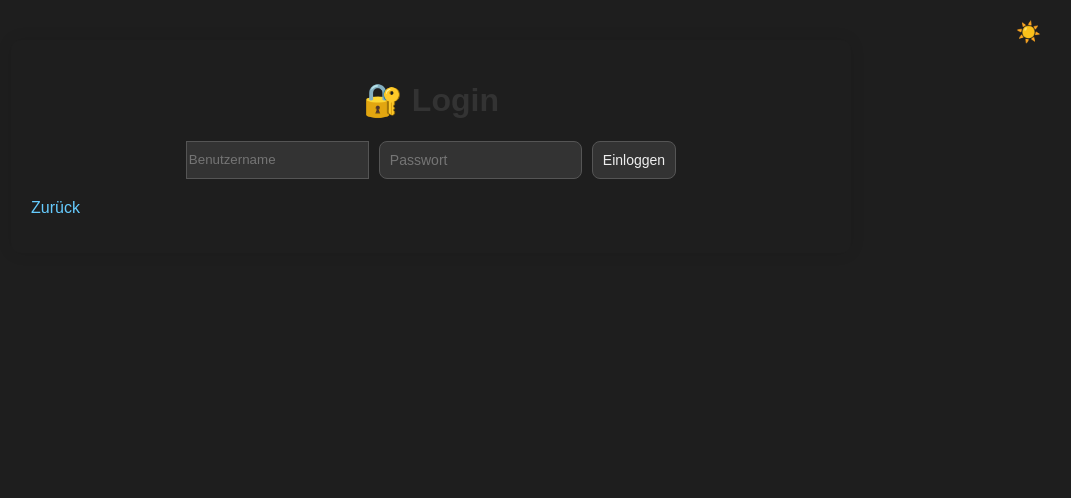
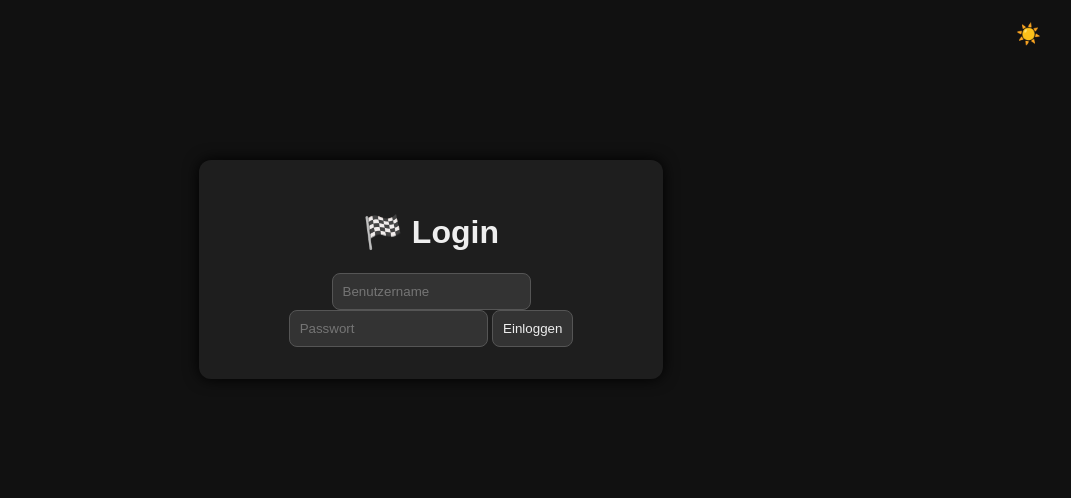
Before and after one commit to Tafi03/racevalleykings, a Flask app: page /login in a window 1280 px wide. Shown: the top 498 px of the page, without its empty margins (209-1280 px from the left). Run offline with Flask 3, Linux system fonts and the light colour scheme.

Commit message:
Login-first flow, navbar, darkmode styling

```diff
--- a/app.py
+++ b/app.py
@@ -3,19 +3,14 @@ from werkzeug.security import generate_password_hash, check_password_hash
 from sqlalchemy import create_engine, text
 import os
 
-# ───────────────────────────
-# Grundkonfiguration
-# ───────────────────────────
+# ── Flask-Grundkonfiguration ──────────────────────────────────────────
 app = Flask(__name__)
-app.secret_key = os.environ.get("SECRET_KEY", "dev-secret")  # ✔ ENV‑Variable auf Render setzen!
+app.secret_key = os.environ.get("SECRET_KEY", "dev-secret")      # in Render setzen!
 
-DATABASE_URL = os.environ["DATABASE_URL"]  # kommt aus Render‑Postgres
+DATABASE_URL = os.environ["DATABASE_URL"]                        # Render-Postgres
 engine = create_engine(DATABASE_URL, pool_pre_ping=True, future=True)
 
-# ───────────────────────────
-# DB‑Schema initialisieren
-# ───────────────────────────
-
+# ── Datenbank-Schema einmalig anlegen ────────────────────────────────
 def init_db() -> None:
     with engine.begin() as conn:
         conn.execute(text("""
@@ -34,29 +29,46 @@ def init_db() -> None:
                 datum  DATE NOT NULL
             );
         """))
-
 init_db()
 
-# ───────────────────────────
-# Hilfsfunktionen
-# ───────────────────────────
-
+# ── Hilfsfunktionen ─────────────────────────────────────────────────
 def current_user_role():
     user = session.get("user")
     if not user:
         return None, False
     with engine.begin() as conn:
         row = conn.execute(
-            text("SELECT is_admin FROM nutzer WHERE username = :u"), {"u": user}
+            text("SELECT is_admin FROM nutzer WHERE username = :u"),
+            {"u": user}
         ).fetchone()
     return user, bool(row and row[0])
 
-# ───────────────────────────
-# Routen
-# ───────────────────────────
+def add_user(username: str, password_plain: str, is_admin: bool = False):
+    pw_hash = generate_password_hash(password_plain)
+    with engine.begin() as conn:
+        conn.execute(
+            text("""
+                INSERT INTO nutzer (username, passwort, is_admin)
+                VALUES (:u, :p, :a)
+                ON CONFLICT (username) DO NOTHING
+            """),
+            {"u": username, "p": pw_hash, "a": is_admin}
+        )
 
+# ── Routen ──────────────────────────────────────────────────────────
 @app.route('/')
-def index():
+def root():
+    """Start: immer erst zur Login-Seite – außer man ist eingeloggt."""
+    if 'user' in session:
+        return redirect('/zeiten')
+    return redirect('/login')
+
+@app.route('/zeiten')
+def zeiten():
+    """Hauptseite (Rangliste) – nur für eingeloggte User."""
+    if 'user' not in session:
+        return redirect('/login')
+
     user, admin = current_user_role()
     with engine.begin() as conn:
         zeiten = conn.execute(
@@ -64,21 +76,19 @@ def index():
         ).all()
     return render_template("index.html", zeiten=zeiten, user=user, admin=admin)
 
-
 @app.route('/add', methods=['POST'])
 def add():
     if 'user' not in session:
         return redirect('/login')
-    name = request.form['name']
-    zeit = request.form['zeit']
+    name  = request.form['name']
+    zeit  = request.form['zeit']
     datum = request.form['datum']
     with engine.begin() as conn:
         conn.execute(
             text("INSERT INTO zeiten (name, zeit, datum) VALUES (:n, :z, :d)"),
             {"n": name, "z": zeit, "d": datum}
         )
-    return redirect('/')
-
+    return redirect('/zeiten')
 
 @app.route('/login', methods=['GET', 'POST'])
 def login():
@@ -93,59 +103,48 @@ def login():
             ).fetchone()
         if row and check_password_hash(row[0], password):
             session['user'] = username
-            return redirect('/')
+            return redirect('/zeiten')
         error = "Login fehlgeschlagen"
     return render_template("login.html", error=error)
-
 
 @app.route('/logout')
 def logout():
     session.pop('user', None)
-    return redirect('/')
+    return redirect('/login')
 
-
-# ───────────────────────────
-# Admin‑bereich
-# ───────────────────────────
+# ── Admin-Bereich ────────────────────────────────────────────────────
 @app.route('/admin')
 def admin_panel():
-    user, admin = current_user_role()
-    if not admin:
+    user, is_admin = current_user_role()
+    if not is_admin:
         return redirect('/login')
     with engine.begin() as conn:
-        users = conn.execute(text("SELECT id, username, is_admin FROM nutzer")).all()
-    return render_template("admin.html", nutzer=users)
-
+        nutzer = conn.execute(
+            text("SELECT id, username, is_admin FROM nutzer")
+        ).all()
+    return render_template("admin.html", nutzer=nutzer, user=user, admin=True)
 
 @app.route('/admin/add-user', methods=['POST'])
 def admin_add_user():
-    _, admin = current_user_role()
-    if not admin:
+    _, is_admin = current_user_role()
+    if not is_admin:
         return redirect('/login')
-    username = request.form['username']
-    password = request.form['password']
-    is_admin = request.form.get('is_admin') == 'on'
-    pw_hash = generate_password_hash(password)
-    try:
-        with engine.begin() as conn:
-            conn.execute(text("""
-                INSERT INTO nutzer (username, passwort, is_admin)
-                VALUES (:u, :p, :a)
-            """), {"u": username, "p": pw_hash, "a": is_admin})
-    except Exception:
-        return "Benutzername existiert bereits"
+
+    username   = request.form['username']
+    password   = request.form['password']
+    admin_flag = request.form.get('is_admin') == 'on'
+    add_user(username, password, admin_flag)
     return redirect('/admin')
-
 
 @app.route('/admin/delete-user/<int:user_id>', methods=['POST'])
 def admin_delete_user(user_id):
-    _, admin = current_user_role()
-    if not admin:
+    _, is_admin = current_user_role()
+    if not is_admin:
         return redirect('/login')
     with engine.begin() as conn:
         conn.execute(text("DELETE FROM nutzer WHERE id = :id"), {"id": user_id})
     return redirect('/admin')
 
-
+# ── Lokalstart ──────────────────────────────────────────────────────
 if __name__ == '__main__':
     app.run(debug=True)
--- a/static/style.css
+++ b/static/style.css
@@ -1,112 +1,52 @@
+/* --- Layout & Darkmode ------------------------------------------------ */
 body {
     font-family: Arial, sans-serif;
-    background-color: #f4f4f4;
-    margin: 40px auto;
-    max-width: 800px;
-    padding: 20px;
-    background: white;
-    border-radius: 10px;
-    box-shadow: 0 0 15px rgba(0,0,0,0.1);
+    margin: 0;
+    padding: 80px 20px 40px;
+    background:#f4f4f4;
+    color:#333;
 }
+body.dark {
+    background:#111;
+    color:#eee;
+}
+h1,h2 { text-align:center; }
+table { width:100%; border-collapse:collapse; margin-top:20px; }
+table th,table td { border:1px solid #444; padding:10px; text-align:center; }
+table th { background:#ececec; }
+body.dark table th { background:#333; }
+input,button { padding:10px; border-radius:8px; border:1px solid #888; }
+button { background:#007bff; color:#fff; cursor:pointer; }
+button:hover { background:#0056b3; }
 
-h1, h2 {
-    text-align: center;
-    color: #333;
+/* --- Login-Box -------------------------------------------------------- */
+.login-container{
+    max-width:400px;margin:10vh auto;padding:2em;background:#1e1e1e;
+    border-radius:12px;box-shadow:0 0 15px #000;text-align:center;
 }
+.login-container input{background:#333;color:#eee;border:none;}
+.login-container button{background:gold;color:#000;border:none;}
+.error{color:#f66;margin-bottom:1em;}
 
-form {
-    margin: 20px 0;
-    display: flex;
-    flex-wrap: wrap;
-    gap: 10px;
-    justify-content: center;
+/* --- Navbar ----------------------------------------------------------- */
+.topnav{
+    position:fixed;top:0;left:0;right:0;height:50px;
+    background:#222;color:#eee;display:flex;align-items:center;
+    gap:1em;padding:0 20px;box-shadow:0 2px 6px rgba(0,0,0,.4);
+    z-index:999;
 }
+.topnav a{color:gold;text-decoration:none;font-weight:bold;}
+.brand{font-weight:bold;}
+.spacer{flex-grow:1;}
 
-input[type="text"],
-input[type="password"],
-input[type="date"],
-input[type="time"],
-button {
-    padding: 10px;
-    border: 1px solid #ccc;
-    border-radius: 8px;
-    font-size: 14px;
+/* Darkmode overrides */
+body.dark .topnav{background:#000;}
+body.dark table td{background:#222;}
+body.dark input,body.dark button{background:#333;color:#eee;border:1px solid #555;}
+body.dark button:hover{background:#444;}
+
+/* Theme toggle button */
+#theme-toggle{
+    position:fixed;top:12px;right:20px;font-size:20px;background:none;
+    border:none;color:gold;cursor:pointer;z-index:1000;
 }
-
-button {
-    background-color: #007BFF;
-    color: white;
-    cursor: pointer;
-    border: none;
-}
-
-button:hover {
-    background-color: #0056b3;
-}
-
-table {
-    width: 100%;
-    border-collapse: collapse;
-    margin-top: 20px;
-}
-
-table th, table td {
-    border: 1px solid #ddd;
-    padding: 10px;
-    text-align: center;
-}
-
-table th {
-    background-color: #f0f0f0;
-}
-
-a {
-    color: #007BFF;
-    text-decoration: none;
-}
-
-a:hover {
-    text-decoration: underline;
-}
-
-label {
-    display: flex;
-    align-items: center;
-    gap: 5px;
-}
-
-body.dark-mode {
-    background-color: #1e1e1e;
-    color: #eee;
-}
-
-body.dark-mode table th {
-    background-color: #333;
-    color: #fff;
-}
-
-body.dark-mode table td {
-    background-color: #2a2a2a;
-    color: #eee;
-}
-
-body.dark-mode input,
-body.dark-mode button {
-    background-color: #333;
-    color: #eee;
-    border: 1px solid #555;
-}
-
-body.dark-mode a {
-    color: #66ccff;
-}
-
-#theme-toggle {
-    position: absolute;
-    top: 10px;
-    right: 20px;
-    font-size: 20px;
-    cursor: pointer;
-    background: none;
-    border: none;
-}
--- /dev/null
+++ b/static/theme.js
@@ -0,0 +1,17 @@
+const toggleBtn = document.getElementById('theme-toggle');
+const body = document.body;
+
+const pref = localStorage.getItem('darkMode');
+if (pref === null || pref === 'true') {
+    body.classList.add('dark');
+    toggleBtn.textContent = '☀️';
+} else {
+    toggleBtn.textContent = '🌙';
+}
+
+toggleBtn.addEventListener('click', () => {
+    body.classList.toggle('dark');
+    const dark = body.classList.contains('dark');
+    toggleBtn.textContent = dark ? '☀️' : '🌙';
+    localStorage.setItem('darkMode', dark);
+});
--- a/templates/login.html
+++ b/templates/login.html
@@ -2,41 +2,24 @@
 <html lang="de">
 <head>
     <meta charset="UTF-8">
-    <link rel="stylesheet" href="/static/style.css">
-    <title>Login</title>
+    <title>Login – Race Valley Kings</title>
+    <link rel="stylesheet" href="{{ url_for('static', filename='style.css') }}">
 </head>
-<body>
+<body class="dark">
     <button id="theme-toggle">🌙</button>
-    <h1>🔐 Login</h1>
+
+    <div class="login-container">
+        <h1>🏁 Login</h1>
         {% if error %}
-        <p style="color:red;">{{ error }}</p>
+            <p class="error">{{ error }}</p>
         {% endif %}
         <form method="POST">
             <input name="username" placeholder="Benutzername" required>
             <input name="password" type="password" placeholder="Passwort" required>
             <button type="submit">Einloggen</button>
         </form>
-    <p><a href="/">Zurück</a></p>
-<script>
-    const toggleBtn = document.getElementById('theme-toggle');
-    const body = document.body;
+    </div>
 
-    // Standard = Dunkelmodus, wenn keine Einstellung gespeichert ist
-    const userPref = localStorage.getItem('darkMode');
-    if (userPref === null || userPref === 'true') {
-        body.classList.add('dark-mode');
-        toggleBtn.textContent = '☀️';
-        localStorage.setItem('darkMode', 'true'); // optional: einmal speichern
-    } else {
-        toggleBtn.textContent = '🌙';
-    }
-
-    toggleBtn.addEventListener('click', () => {
-        body.classList.toggle('dark-mode');
-        const dark = body.classList.contains('dark-mode');
-        toggleBtn.textContent = dark ? '☀️' : '🌙';
-        localStorage.setItem('darkMode', dark);
-    });
-</script>
+<script src="{{ url_for('static', filename='theme.js') }}"></script>
 </body>
 </html>
```
Also changed, not shown: templates/admin.html (+15 -33 lines), templates/index.html (+25 -43 lines). Lines whose indentation alone changed are shown as unchanged.
